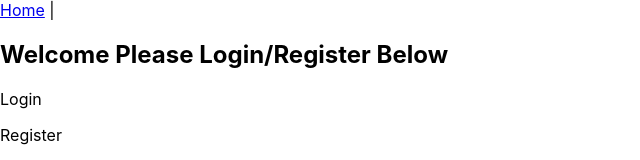
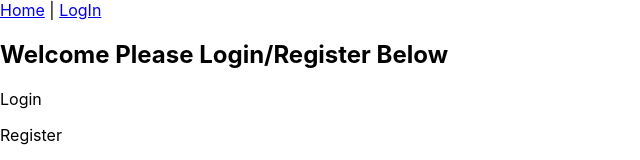
Before and after one commit to cvan90/Dashboard-Project, a React (Create React App) app in the folder dashboard-app/: page / in a window 1280 px wide. Shown: the top 160 px of the page, without its empty margins (0-640 px from the left). Built offline with nearby package versions, Linux system fonts and the light colour scheme.

Commit message:
created login form fixed screen

```diff
--- a/dashboard-app/src/components/LogIn.js
+++ b/dashboard-app/src/components/LogIn.js
@@ -7,7 +7,7 @@ function LogIn() {
         <h2>Login</h2>
       </div>
       <form>
-        <label>UserName:</label><input type="text" placeholder="Enter Username" maxLength={25}></input>
+        <label>UserName:</label><input type="text" placeholder="Enter Username" maxLength={25}></input><br/>
         <label>Password:</label><input type="text" placeholder="Enter PassWord" maxLength={25}></input>
         <p></p>
         <button>Submit</button>
--- a/dashboard-app/src/components/NavBar.js
+++ b/dashboard-app/src/components/NavBar.js
@@ -5,7 +5,7 @@ function NavBar(){
         <>
         <nav>
             <Link to="/">Home</Link>{" | "}
-
+           <Link to="/LogIn">LogIn</Link>
         </nav>
         </>
     );
```
